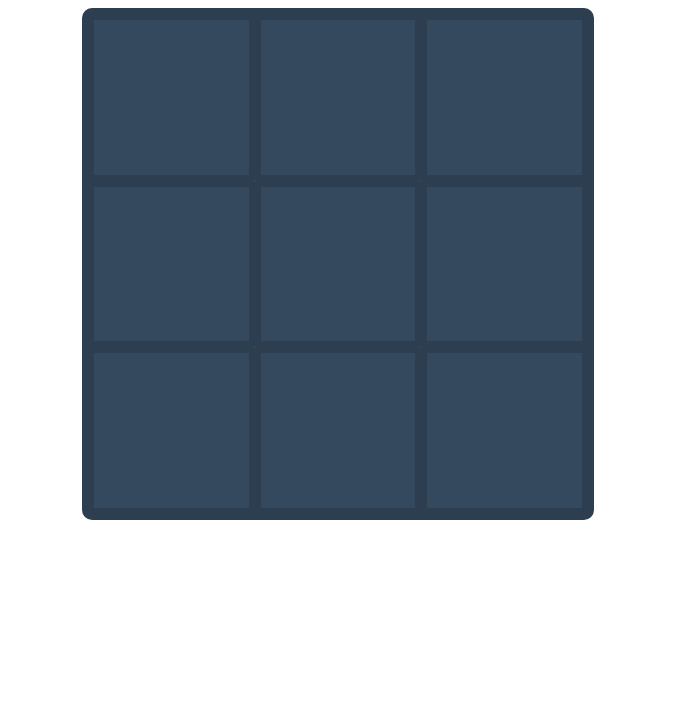
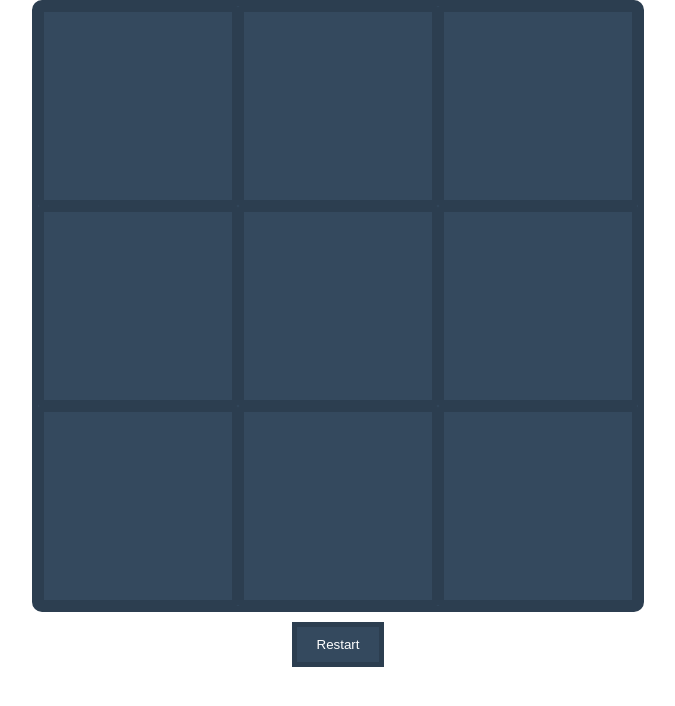
Before and after one commit to Guilherme609/jogodavelha, a plain HTML site: page index.html in a window 1280 px wide. Shown: the whole page, without its empty margins (302-977 px from the left). Drawn offline with Linux system fonts and the light colour scheme.

Commit message:
versão 2
foi adicionado:
- o botão de reset
- o alerta de GAME OVER
- a alteração da cor do vencedor

```diff
--- a/css/style.css
+++ b/css/style.css
@@ -1,4 +1,4 @@
-.game{
+/*.game{
     width: 500px;
     height: 500px;
     margin: 0 auto;
@@ -19,4 +19,66 @@
     display: flex;
     justify-content: center;
     align-items: center;
-}
+}*/
+
+body {
+    margin: 0;
+    display: flex;
+    flex-direction: column;
+    align-items: center;
+  }
+
+  .game {
+    width: 100vw;
+    height: 100vw;
+    margin: 0 auto;
+    background-color: #34495e;
+    color: #fff;
+    display: grid;
+    grid-template: repeat(3, 1fr) / repeat(3, 1fr)
+  }
+
+  .game>div {
+    border: 6px solid #2c3e50;
+    font-family: Helvetica;
+    font-weight: bold;
+    font-size: 4em;
+    display: flex;
+    justify-content: center;
+    align-items: center;
+  }
+
+  .btn {
+    border: 5px solid #2c3e50;
+    background-color: #34495e;
+    color: white;
+    margin-top: 10px;
+    padding: 10px 20px
+  }
+
+  .game > div.winner {
+    background: aquamarine;
+  }
+
+  .game > div.winner > span {
+    color: blue;
+  }
+
+  @media (min-width: 600px) {
+    .game {
+      width: 600px;
+      height: 600px;
+      border-radius: 10px;
+      border: 6px solid #2c3e50;
+    }
+
+    .game>div {
+      border-radius: 2px;
+    }
+  }
+
+  @media (min-width: 1024px) {
+    .btn {
+      cursor: pointer
+    }
+  }
--- a/index.html
+++ b/index.html
@@ -8,11 +8,12 @@
 </head>
 <body>
     <div class="game"></div>
+    <button class="btn" onclick="tic_tac_toe.restart()" title="Restart this game">Restart</button>
 
-    <script src="js/tic-tac-toe.js" ></script>
-        <script>
-            tic_tac_toe.init (document.querySelector(".game") );
-            tic_tac_toe.draw();
-        </script>
+    <script src="js/tic-tac-toe.js"></script>
+    <script>
+        tic_tac_toe.init( document.querySelector('.game') );
+        tic_tac_toe.start();
+    </script>
 </body>
 </html>
--- a/js/tic-tac-toe.js
+++ b/js/tic-tac-toe.js
@@ -1,4 +1,4 @@
-const tic_tac_toe = {
+/*const tic_tac_toe = {
     board: ['', '', '', '', '', '', '', '', ''],
     simbols: {
         opitions: ['X', 'O'],
@@ -10,6 +10,16 @@ const tic_tac_toe = {
     },
     conteiner_element: null,
     gameover: false,
+    winning_sequences: [
+        [0, 1, 2],
+        [3, 4, 5],
+        [6, 7, 8],
+        [0, 3, 6],
+        [1, 4, 7],
+        [2, 5, 8],
+        [0, 4, 8],
+        [2, 4, 6]
+    ],
 
     init: function (conteiner) {
         this.conteiner_element = conteiner;
@@ -20,10 +30,37 @@ const tic_tac_toe = {
         if (this.board[position] === '') {
             this.board[position] = this.simbols.opitions[this.simbols.turn_index];
             this.draw();
+            let winning_sequences_index = this.check_winning_sequences(this.simbols.opitions[this.simbols.turn_index]);
+            if (this.check_winning_sequences >= 0) {
+                this.game_is_over();
+            } else {
+                this.simbols.charge();
+            }
+            return true;
+        } else {
+            return false;
+        }
+    },
 
-            this.simbols.charge();
+    game_is_over: function () {
+        this.gameover = true;
+    },
+
+    start: function(){
+        this.board.fill('');
+        this.draw();
+        this.gameover = false;
+    },
+
+    check_winning_sequences: function () {
+        for (i in this.winning_sequences) {
+            if (this.board[this.winning_sequences[i][0]] == simbol &&
+                this.board[this.winning_sequences[i][1]] == simbol &&
+                this.board[this.winning_sequences[i][2]] == simbol) {
+                return i;
+            }
         }
-
+        return -1;
     },
 
     draw: function () {
@@ -34,4 +71,106 @@ const tic_tac_toe = {
         }
         this.conteiner_element.innerHTML = content;
     }
+};*/
+const tic_tac_toe = {
+
+    // ATTRIBUTES
+    board: ['','','','','','','','',''],
+    symbols: {
+                options: ['O','X'],
+                turn_index: 0,
+                change(){
+                    this.turn_index = ( this.turn_index === 0 ? 1:0 );
+                }
+            },
+    container_element: null,
+    gameover: false,
+    winning_sequences: [
+                        [0,1,2],
+                        [3,4,5],
+                        [6,7,8],
+                        [0,3,6],
+                        [1,4,7],
+                        [2,5,8],
+                        [0,4,8],
+                        [2,4,6]
+                    ],
+
+    // FUNCTIONS
+    init(container) {
+        this.container_element = container;
+    },
+
+    make_play(position) {
+        if (this.gameover || this.board[position] !== '') return false;
+
+        const currentSymbol = this.symbols.options[this.symbols.turn_index];
+        this.board[position] = currentSymbol;
+        this.draw();
+
+        const winning_sequences_index = this.check_winning_sequences(currentSymbol);
+        if (this.is_game_over()){
+            this.game_is_over();
+        }
+        if (winning_sequences_index >= 0) {
+            this.game_is_over();
+            this.stylize_winner_sequence(this.winning_sequences[winning_sequences_index]);
+        } else {
+            this.symbols.change();
+        }
+
+        return true;
+    },
+
+    stylize_winner_sequence(winner_sequence) {
+        winner_sequence.forEach((position) => {
+          this
+            .container_element
+            .querySelector(`div:nth-child(${position + 1})`)
+            .classList.add('winner');
+        });
+      },
+
+    check_winning_sequences(symbol) {
+
+        for ( i in this.winning_sequences ) {
+            if (this.board[ this.winning_sequences[i][0] ] == symbol  &&
+                this.board[ this.winning_sequences[i][1] ] == symbol &&
+                this.board[ this.winning_sequences[i][2] ] == symbol) {
+                console.log('winning sequences INDEX:' + i);
+                alert("GAME OVER")
+                return i;
+            }
+        };
+        return -1;
+    },
+
+    game_is_over() {
+        this.gameover = true;
+        console.log('GAME OVER');
+    },
+
+    is_game_over() {
+        return !this.board.includes('');
+    },
+
+    start() {
+        this.board.fill('');
+        this.draw();
+        this.gameover = false;
+    },
+
+    restart() {
+        if (this.is_game_over() || this.gameover) {
+            this.start();
+            console.log('this game has been restarted!')
+        } else if (confirm('Are you sure you want to restart this game?')) {
+            this.start();
+            console.log('this game has been restarted!')
+        }
+    },
+
+    draw() {
+        this.container_element.innerHTML = this.board.map((element, index) => `<div onclick="tic_tac_toe.make_play('${index}')"> ${element} </div>`).reduce((content, current) => content + current);
+    },
 };
```
